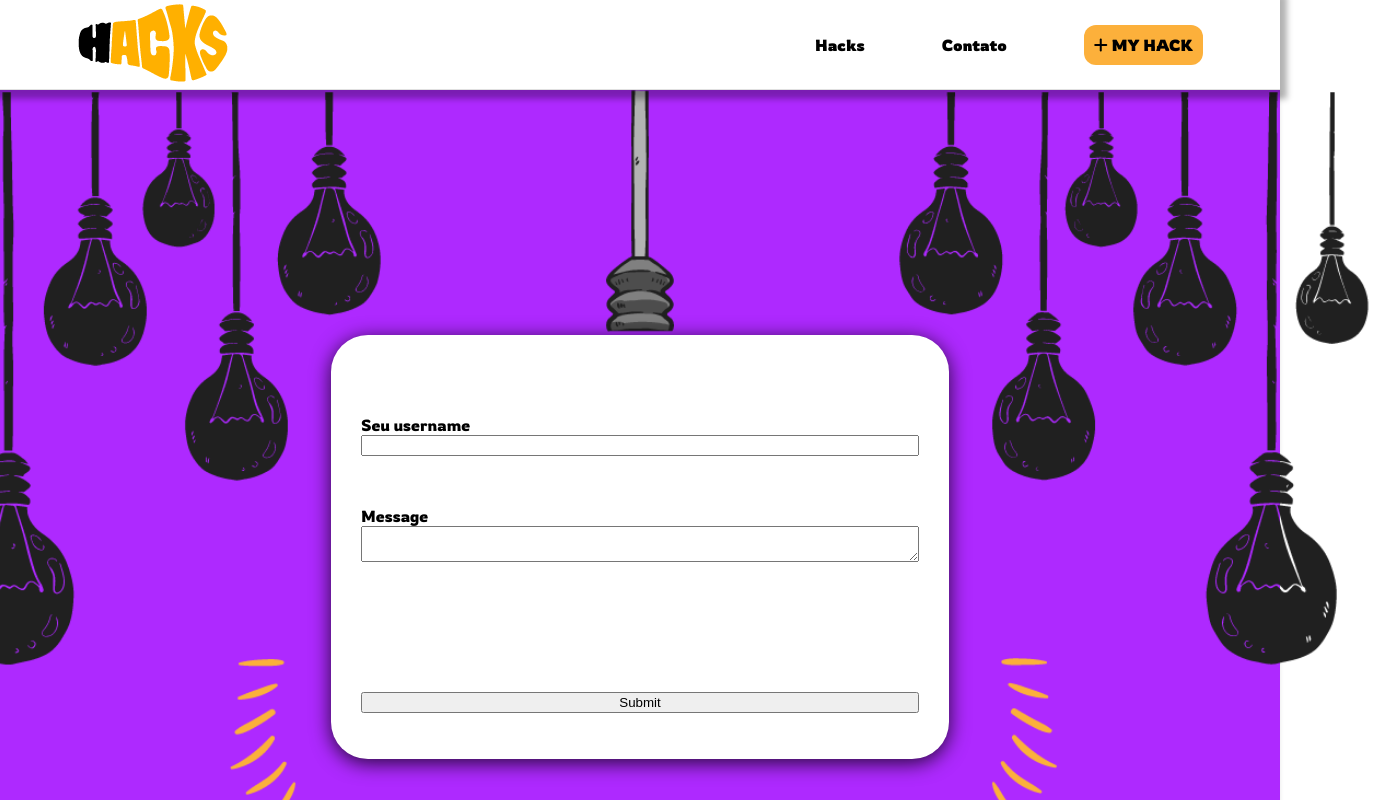
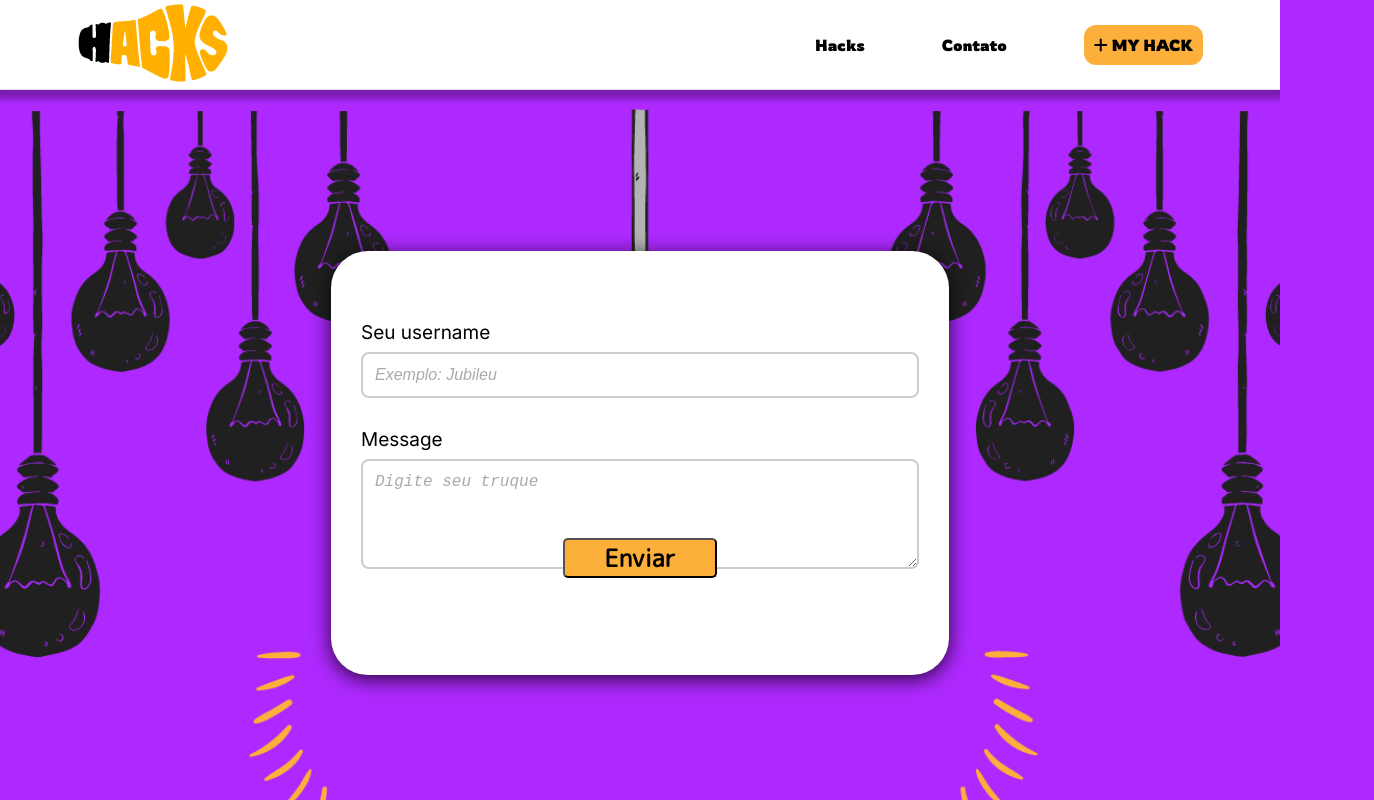
Before and after one commit to IacheLopes/Day-Hacks, a React (Vite) app: page /create-hack in a window 1280 px wide. Shown: the top 800 px of the page, 1374 px wide, since content can reach past the window. Built offline with nearby package versions, Linux system fonts and the light colour scheme.

Commit message:
Refeito css do site para otimização geral de carregamento da pagina

```diff
--- a/components/CreateHack/CreateHack.jsx
+++ b/components/CreateHack/CreateHack.jsx
@@ -1,28 +1,40 @@
-import styles from './CreateHack.module.css';
-import backgroundImg from '../../assets/create-hack-bg.png';
+import styles from "./CreateHack.module.css";
 
-function CreateHack () {
-
+function CreateHack() {
   return (
+    <body className={styles.createHack}>
       <main>
-            <div className={styles.backgroundImg}>
-                <img src={backgroundImg} alt="lights" />
-            </div>
         <div className={styles.styleForm}>
           <form className={styles.form}>
             <label className={styles.username}>
               Seu username
-                        <input type="text" name="username" required />
+              <input
+                className={styles.inputStyle}
+                type="text"
+                name="username"
+                placeholder="Exemplo: Jubileu"
+                required
+              />
             </label>
             <label className={styles.message}>
               Message
-                        <textarea name="message" required></textarea>
+              <textarea
+                type="text"
+                className={styles.inputStyle}
+                name="message"
+                placeholder="Digite seu truque"
+                maxLength={250}
+                required
+              ></textarea>
             </label>
-                    <button type="submit">Submit</button>
+            <button className={styles.submitBtn} type="submit">
+              Enviar
+            </button>
           </form>
         </div>
       </main>
-    )
+    </body>
+  );
 }
 
 export default CreateHack;
--- a/components/CreateHack/CreateHack.module.css
+++ b/components/CreateHack/CreateHack.module.css
@@ -1,26 +1,21 @@
+
+
 :root{
     --background-color: #AE29FF;
     --button-color: #FCB03B;
 }
 
-
+body.createHack{
+    background-image: url('../../assets/create-hack-bg.png');
+    background-color: var(--background-color);
+    background-repeat: no-repeat;
+    background-position: center;
+    background-size: 1400px;
+}
 
 main{
-    position: relative;
     min-height: 100vh;
-    background-color: var(--background-color);
     box-shadow: 0px 2px 4px rgba(0, 0, 0, 0.1);
-}
-
-.backgroundImg {
-    position: absolute;
-    top: 0;
-    left: 0;
-    right: 0;
-    bottom: 0;
-    z-index: 0;
-    display: flex;
-    justify-content: center;
 }
 
 .styleForm{
@@ -28,34 +23,81 @@ main{
     display: flex;
     justify-content: center;
     align-items: center;
-
 }
 
 .form {
-    position: relative;
-    top: 57px;
+    margin-top: -4.2%;
     background-color: white;
-    min-width: 558px;
+    width: 558px;
+    height: 364px;
     min-height: 364px;
     border-radius: 37px;
     box-shadow: 0px 4px 20px rgba(0, 0, 0, 0.8);
     padding: 30px;
     display: flex;
     flex-direction: column;
+    font-size: 19px;
+    font-family: 'Inter';
 }
 
 .username{
-    margin-top: 50px;
+    margin-top: 40px;
     display: flex;
     flex-direction: column;
 }
 
 .message{
-    margin-top: 50px;
+    margin-top: 15px;
     display: flex;
     flex-direction: column;
 }
 
-form button{
-    margin-top: 130px;
+
+.inputStyle {
+    margin-top: 8px;
+    width: 100%; /* Ajusta o tamanho ao container */
+    padding: 12px; /* Espaçamento interno */
+    margin-bottom: 15px; /* Espaçamento entre os inputs */
+    font-size: 16px; /* Tamanho da fonte */
+    border: 2px solid #ccc; /* Borda com cor padrão */
+    border-radius: 8px; /* Arredonda as bordas */
+    outline: none; /* Remove a borda azul padrão */
+    box-sizing: border-box; /* Inclui padding no cálculo da largura */
+    transition: border-color 0.3s ease, box-shadow 0.3s ease; /* Animações */
 }
+
+.inputStyle:focus {
+    border-color: #AE29FF; /* Cor da borda ao focar */
+    box-shadow: 0 0 8px rgba(174, 41, 255, 0.5); /* Destaque ao focar */
+}
+
+.inputStyle::placeholder {
+    color: #aaa; /* Cor do placeholder */
+    font-style: italic; /* Opcional: estilo do texto do placeholder */
+}
+
+.message textarea{
+    min-width: 100%;
+    min-height: 100%;
+    max-width: 100%;
+    max-height: 100%;
+    overflow: hidden;
+}
+
+.submitBtn{
+    align-self: center;
+    margin-top: px;
+    font-family: "M PLUS Rounded 1c";
+    padding: 0 40px 0 40px;
+    background-color: var(--button-color);
+    font-size: 24px;
+    font-weight:900;
+    border-radius: 5px;
+    cursor: pointer;
+}
+
+
+.form div{
+    display: flex;
+    justify-content: center;
+}
--- a/components/HacksList/HackList.jsx
+++ b/components/HacksList/HackList.jsx
@@ -13,10 +13,10 @@ function HackList (){
                     <div className={styles.hacksContainer}>
                         <h1>Top 1 hack</h1>
 
-                        <p>Don t spend hours designing and building your landing page. Use a tool like https://www.daisylanding.com. With this app, I can get 95% of my landing page built in minutes. Plus, it is already responsive.</p>
+                        <p>Criar algo significativo não precisa ser complicado ou demorado. Com as ferramentas certas e um pouco de dedicação, é possível alcançar resultados incríveis em menos tempo. O segredo está em manter o foco e usar recursos 86123546312461234123578621458</p>
                         <div>
                             <span className="">By lublubxt 3 days ago</span>
-                            <button><span><img src={likeIcon} alt="like" /></span></button>
+                            <button><span><likeIcon /></span></button>
                         </div>
                     </div>
 
@@ -41,9 +41,6 @@ function HackList (){
                     </div>
 
                 </div>
-                <div className={styles.backgroundImg}>
-                    <img src="../../assets/background-lights.png" alt="backgroundLights" />
-                </div>
             </div>
 
         </main>
--- a/components/HacksList/HackList.module.css
+++ b/components/HacksList/HackList.module.css
@@ -1,5 +1,3 @@
-@import url('https://fonts.googleapis.com/css2?family=M+PLUS+Rounded+1c&family=Poppins:ital,wght@0,100;0,200;0,300;0,400;0,500;0,600;0,700;0,800;0,900;1,100;1,200;1,300;1,400;1,500;1,600;1,700;1,800;1,900&family=Rowdies:wght@300;400;700&display=swap');
-
 
 :root{
     --background-color: #AE29FF;
@@ -8,8 +6,15 @@
 
 main{
     min-height: 100vh;
+    box-shadow: 0px 2px 4px rgba(0, 0, 0, 0.1);
+}
+
+body{
+    background-image: url('../../assets/background-lights.png');
     background-color: var(--background-color);
-    box-shadow: 0px 2px 4px rgba(0, 0, 0, 0.1);
+    background-repeat: no-repeat;
+    background-position: right;
+    background-size: 750px;
 }
 
 .content{
@@ -77,3 +82,7 @@ main{
     height: 30px;
     padding-right: 5px;
 }
+
+.svg{
+    background-color: aqua;
+}
--- a/src/index.css
+++ b/src/index.css
@@ -1,4 +1,10 @@
 @import url('https://fonts.googleapis.com/css2?family=Poppins:ital,wght@0,100;0,200;0,300;0,400;0,500;0,600;0,700;0,800;0,900;1,100;1,200;1,300;1,400;1,500;1,600;1,700;1,800;1,900&family=Rowdies:wght@300;400;700&display=swap');
+
+@import url('https://fonts.googleapis.com/css2?family=M+PLUS+Rounded+1c&family=Poppins:ital,wght@0,100;0,200;0,300;0,400;0,500;0,600;0,700;0,800;0,900;1,100;1,200;1,300;1,400;1,500;1,600;1,700;1,800;1,900&family=Rowdies:wght@300;400;700&display=swap');
+
+@import url('https://fonts.googleapis.com/css2?family=Inter:ital,opsz,wght@0,14..32,100..900;1,14..32,100..900&family=M+PLUS+Rounded+1c&family=Poppins:ital,wght@0,100;0,200;0,300;0,400;0,500;0,600;0,700;0,800;0,900;1,100;1,200;1,300;1,400;1,500;1,600;1,700;1,800;1,900&family=Rowdies:wght@300;400;700&display=swap');
+
+@import url('https://fonts.googleapis.com/css2?family=M+PLUS+Rounded+1c&family=Poppins:ital,wght@0,100;0,200;0,300;0,400;0,500;0,600;0,700;0,800;0,900;1,100;1,200;1,300;1,400;1,500;1,600;1,700;1,800;1,900&family=Rowdies:wght@300;400;700&display=swap');
 
 html, body {
     margin: 0;
```
Also changed, not shown: components/Footer/Footer.jsx (+35 -10 lines), components/Navbar/Navbar.jsx (+7 -4 lines), assets/like.svg. Lines whose indentation alone changed are shown as unchanged.
